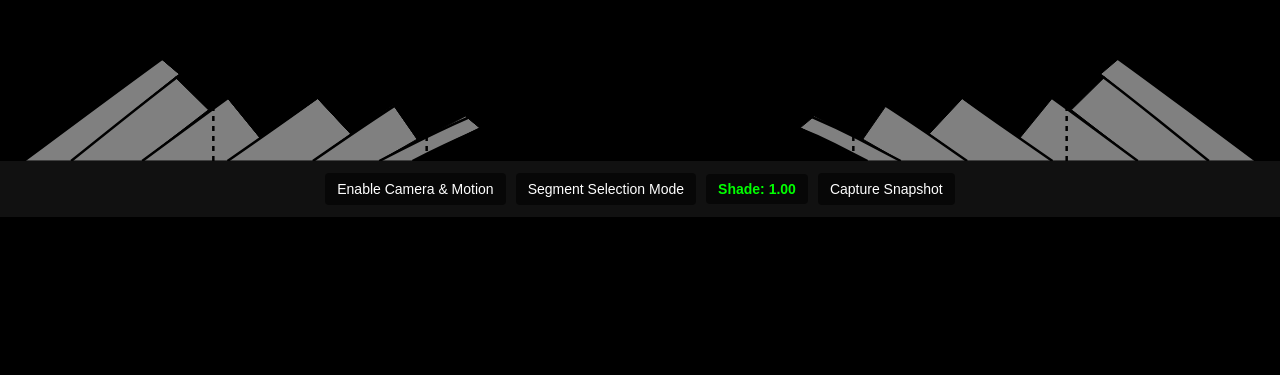
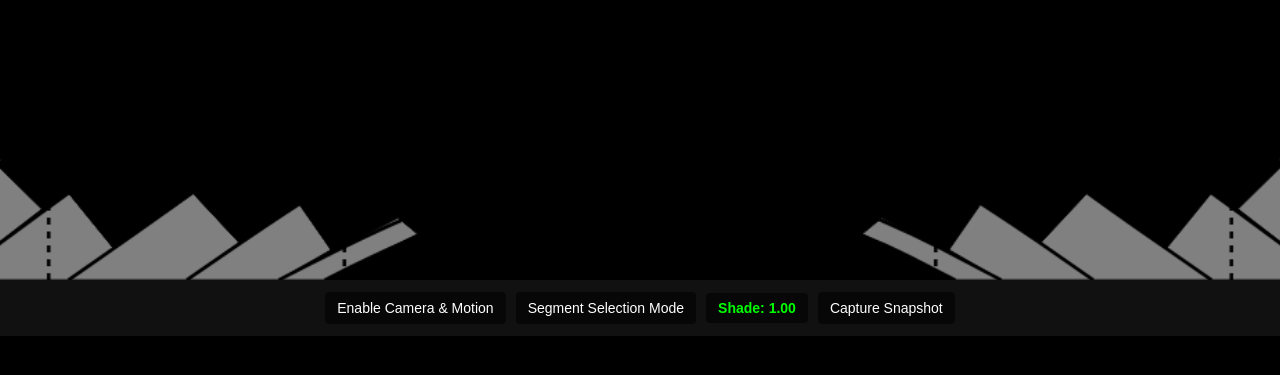
Before and after one commit to Gospage/Sunpath, a plain HTML site: page index.html in a window 1280 px wide. Shown: the part 147-522 px from the top of the page. Drawn offline with Linux system fonts and the light colour scheme.

Commit message:
Update index.html

```diff
--- a/index.html
+++ b/index.html
@@ -15,7 +15,7 @@
     #container {
       position: relative;
       width: 100vw;
-      aspect-ratio: 270 / 65;
+      aspect-ratio: 3 / 1;
       margin: 0 auto;
       overflow: hidden;
       background: #000;
```
